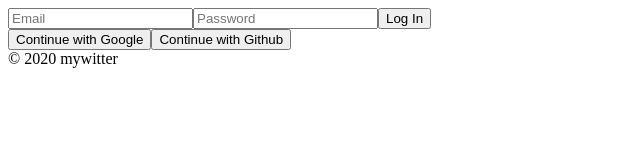
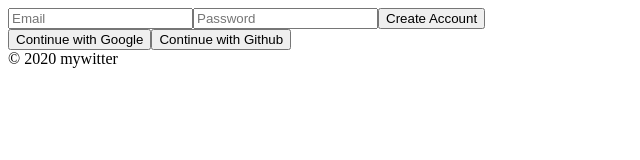
Before and after one commit to PureDevPer/mywitter, a React (Create React App) app: page /#/ in a window 1280 px wide. Shown: the top 160 px of the page, without its empty margins (0-640 px from the left). Built offline with nearby package versions, Linux system fonts and the light colour scheme; no server answers.

Commit message:
Creating Account - Working

```diff
--- a/jsconfig.json
+++ b/jsconfig.json
@@ -4,6 +4,3 @@
   },
   "include": ["src"]
 }
-
-// https://create-react-app.dev/docs/importing-a-component/
-// Absolute Imports
--- a/src/routes/Auth.js
+++ b/src/routes/Auth.js
@@ -1,8 +1,10 @@
 import React, { useState } from "react";
+import { authService } from "fbase";
 
 const Auth = () => {
   const [email, setEmail] = useState("");
   const [password, setPassword] = useState("");
+  const [newAccount, setNewAccount] = useState(true);
   const onChange = (event) => {
     const {
       target: { name, value },
@@ -13,8 +15,25 @@ const Auth = () => {
       setPassword(value);
     }
   };
-  const onSubmit = (event) => {
+  const onSubmit = async (event) => {
     event.preventDefault();
+    // https://firebase.google.com/docs/reference/js/firebase.auth.Auth#createuserwithemailandpassword
+    try {
+      let data;
+      if (newAccount) {
+        // create account
+        data = await authService.createUserWithEmailAndPassword(
+          email,
+          password
+        );
+      } else {
+        // log in
+        data = await authService.signInWithEmailAndPassword(email, password);
+      }
+      console.log(data);
+    } catch (error) {
+      console.log(error);
+    }
   };
   return (
     <div>
@@ -35,7 +54,7 @@ const Auth = () => {
           value={password}
           onChange={onChange}
         />
-        <input type="submit" value="Log In" />
+        <input type="submit" value={newAccount ? "Create Account" : "Log In"} />
       </form>
       <div>
         <button>Continue with Google</button>
```
